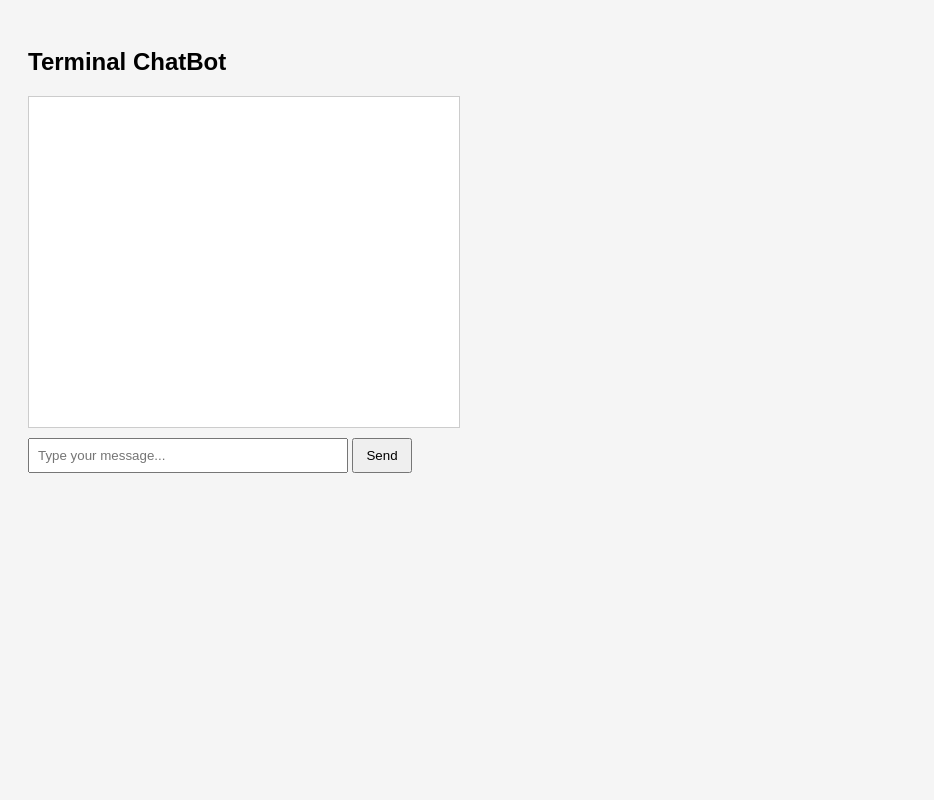
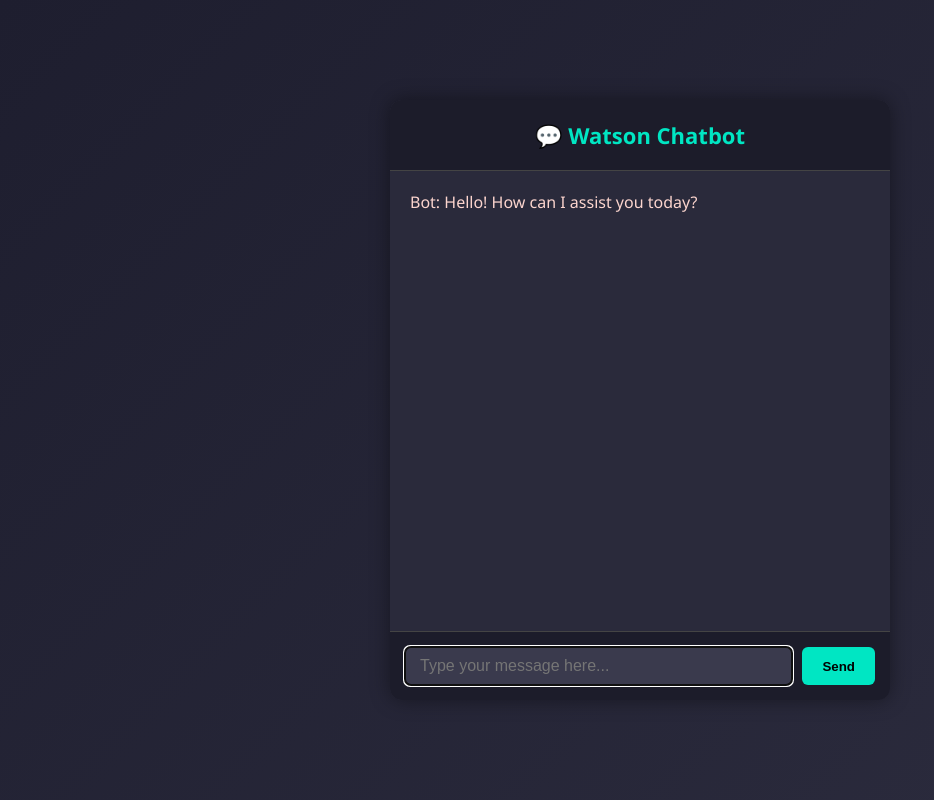
Before and after one commit to AnshBansalbpl/GenAI-project, a Flask app: page / in a window 1280 px wide. Shown: the whole page, without its empty margins (0-934 px from the left). Run offline with Flask 3, Linux system fonts and the light colour scheme.

Commit message:
Add files via upload

```diff
--- a/genai project/templates/index.html
+++ b/genai project/templates/index.html
@@ -1,64 +1,154 @@
 <!DOCTYPE html>
 <html lang="en">
 <head>
-    <meta charset="UTF-8" />
-    <title>Terminal ChatBot</title>
+    <meta charset="UTF-8">
+    <title>Watson AI Chatbot</title>
+    <meta name="viewport" content="width=device-width, initial-scale=1.0">
     <style>
+
+        * {
+            margin: 0;
+            padding: 0;
+            box-sizing: border-box;
+        }
+
         body {
-        font-family: Arial;
-        background: #f5f5f5;
+            background: linear-gradient(135deg, #1e1e2f, #2c2c3e);
+            font-family: 'Segoe UI', Tahoma, Geneva, Verdana, sans-serif;
+            color: #e0e0e0;
+            display: flex;
+            justify-content: center;
+            align-items: center;
+            height: 100vh;
+        }
+
+        .chat-container {
+            background-color: #2a2a3b;
+            width: 100%;
+            max-width: 500px;
+            height: 600px;
+            border-radius: 12px;
+            box-shadow: 0 0 20px rgba(0,0,0,0.4);
+            display: flex;
+            flex-direction: column;
+            overflow: hidden;
+        }
+
+        .chat-header {
+            background-color: #1c1c2a;
             padding: 20px;
+            text-align: center;
+            font-size: 22px;
+            font-weight: bold;
+            color: #00e6c3;
+            border-bottom: 1px solid #444;
         }
-      #chat-box {
-        background: #fff;
+
+        .chat-body {
+            flex: 1;
+            padding: 20px;
+            overflow-y: auto;
+        }
+
+        .chat-message {
+            margin-bottom: 15px;
+        }
+
+        .user {
+            color: #80ffdb;
+        }
+
+        .bot {
+            color: #fcd5ce;
+        }
+
+        .chat-input {
+            display: flex;
             padding: 15px;
-        width: 400px;
-        height: 300px;
-        overflow-y: scroll;
-        border: 1px solid #ccc;
-        margin-bottom: 10px;
+            background-color: #1c1c2a;
+            border-top: 1px solid #444;
         }
-      #user-input {
-        width: 300px;
-        padding: 8px;
+
+        .chat-input input {
+            flex: 1;
+            padding: 10px 15px;
+            border: none;
+            border-radius: 6px;
+            background-color: #3a3a4d;
+            color: #fff;
+            font-size: 16px;
         }
-      button {
-        padding: 8px 12px;
+
+        .chat-input button {
+            padding: 10px 20px;
+            margin-left: 10px;
+            background-color: #00e6c3;
+            border: none;
+            border-radius: 6px;
+            font-weight: bold;
+            color: #000;
+            cursor: pointer;
+            transition: background-color 0.3s ease;
+        }
+
+        .chat-input button:hover {
+            background-color: #00c3a4;
         }
     </style>
 </head>
 <body>
-    <h2>Terminal ChatBot</h2>
-    <div id="chat-box"></div>
-    <input type="text" id="user-input" placeholder="Type your message..." />
+    <div class="chat-container">
+        <div class="chat-header">💬 Watson Chatbot</div>
+        <div class="chat-body" id="chat-box">
+            <div class="chat-message bot">Bot: Hello! How can I assist you today?</div>
+        </div>
+        <div class="chat-input">
+            <input type="text" id="user-input" placeholder="Type your message here..." autofocus>
             <button onclick="sendMessage()">Send</button>
+        </div>
+    </div>
 
     <script>
-      async function sendMessage() {
+        function appendMessage(sender, message) {
+            const chatBox = document.getElementById("chat-box");
+            const msgDiv = document.createElement("div");
+            msgDiv.className = "chat-message " + sender;
+            msgDiv.textContent = (sender === "user" ? "You: " : "Bot: ") + message;
+            chatBox.appendChild(msgDiv);
+            chatBox.scrollTop = chatBox.scrollHeight;
+        }
+
+        function sendMessage() {
             const input = document.getElementById("user-input");
-        const message = input.value;
-        if (!message) return;
+            const message = input.value.trim();
+            if (message === "") return;
 
-        addMessage("You", message);
+            appendMessage("user", message);
+            input.value = "";
 
-        const response = await fetch("/chat", {
+            fetch("/chat", {
                 method: "POST",
                 headers: { "Content-Type": "application/json" },
-          body: JSON.stringify({ message: message }),
+                body: JSON.stringify({ message })
+            })
+            .then(response => response.json())
+            .then(data => {
+                if (data.reply) {
+                    appendMessage("bot", data.reply);
+                } else {
+                    appendMessage("bot", "Error: No response from server.");
+                }
+            })
+            .catch(err => {
+                console.error("Error:", err);
+                appendMessage("bot", "Something went wrong!");
             });
-
-        const data = await response.json();
-        addMessage("Bot", data.reply);
-        input.value = "";
         }
 
-      function addMessage(sender, text) {
-        const chatBox = document.getElementById("chat-box");
-        const msg = document.createElement("div");
-        msg.textContent = `${sender}: ${text}`;
-        chatBox.appendChild(msg);
-        chatBox.scrollTop = chatBox.scrollHeight;
-      }
+        // Allow pressing Enter to send
+        document.getElementById("user-input").addEventListener("keypress", function (e) {
+            if (e.key === "Enter") sendMessage();
+        });
     </script>
 </body>
 </html>
```
Lines whose indentation alone changed are shown as unchanged.
